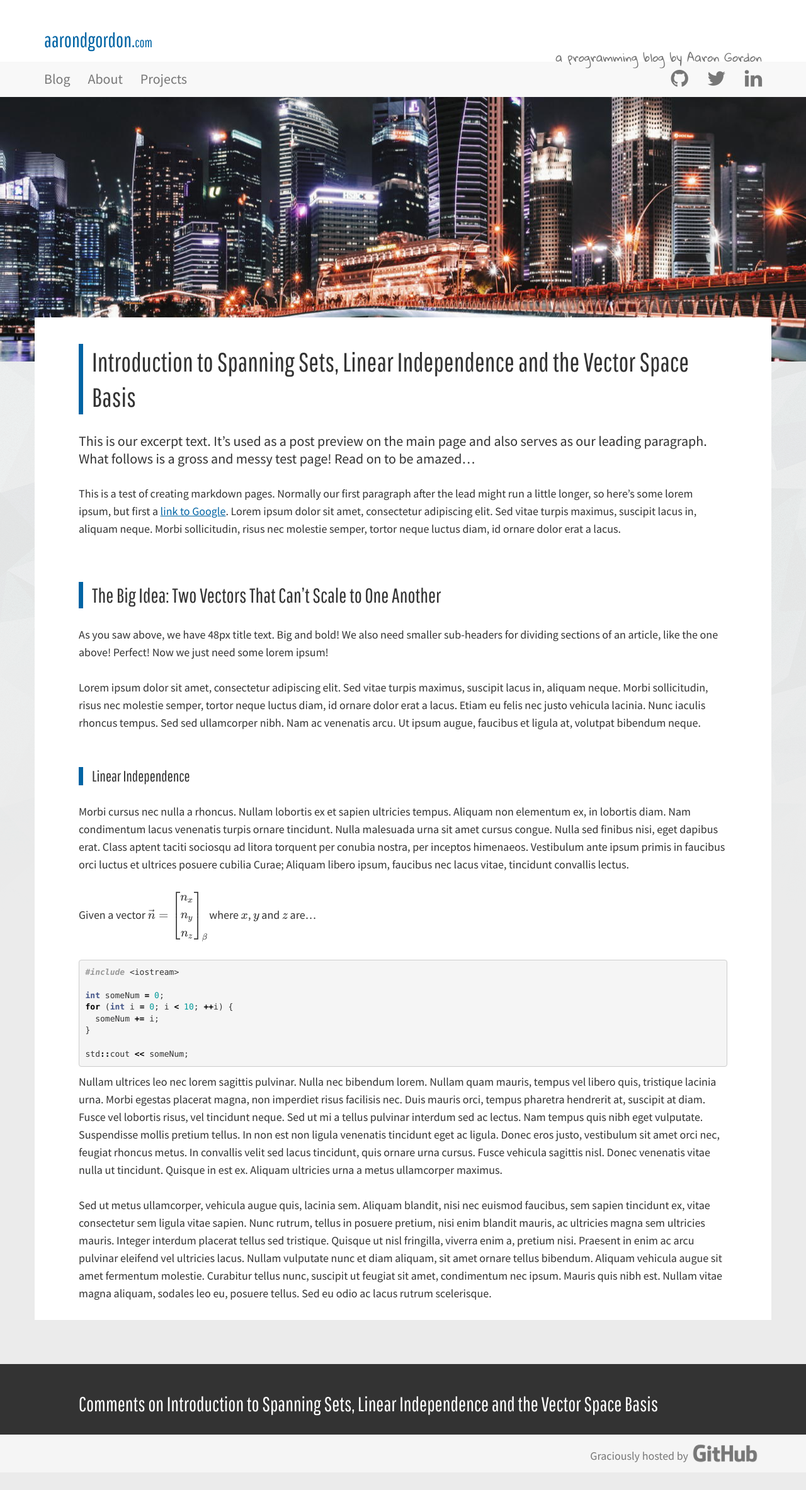
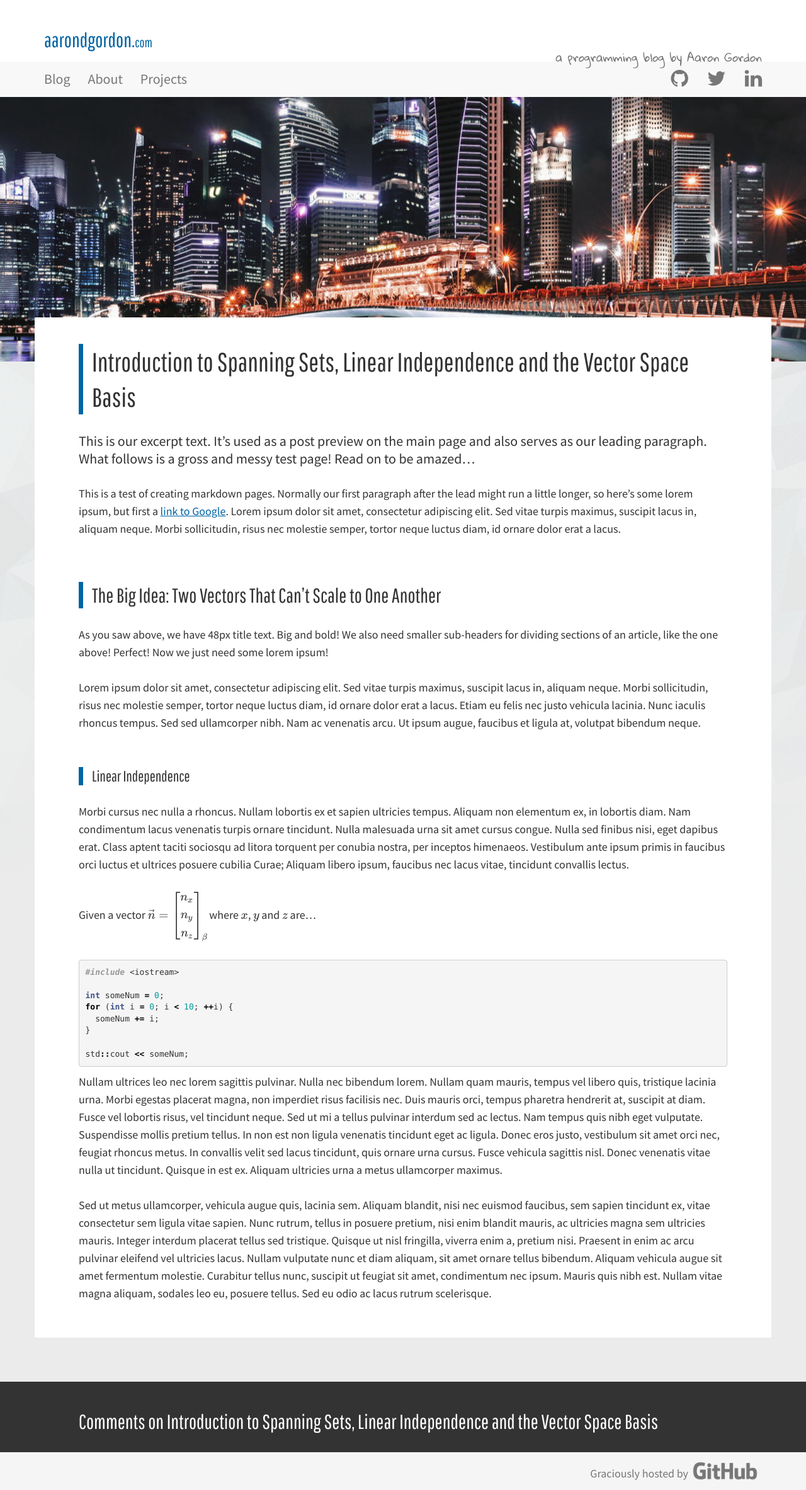
Before and after one commit to aarondgordon/aarondgordon.github.io, a Jekyll site: the page built from _posts/2016-8-24-introduction-to-spanning-sets-linear-independence-and-the-vector-space-basis.md, in a window 1280 px wide. Shown: the whole page at 63% size. Built offline with Jekyll 4.4.1, drawn with Linux system fonts in a browser that asks for light colours; nearby versions of some CDN libraries; formulas are drawn with MathJax 3; comment, search, counter and statistics services are not loaded; before the commit the page ends 2338 px from its top, so only the background shows below that.

Commit message:
Added bottom padding to content container

```diff
--- a/assets/css/layout.css
+++ b/assets/css/layout.css
@@ -196,7 +196,7 @@ a.btn-cover:hover, a.btn-cover:active {
 
 @media (min-width: 768px) {
   .container-content {
-    padding: 0 3.89em; /* 70px/18px */
+    padding: 0 3.89em 1.556em; /* 70px/18px, 28px/18px */
     position: relative;
     top: -3.89em; /* 70px/18px */;
   }
```
